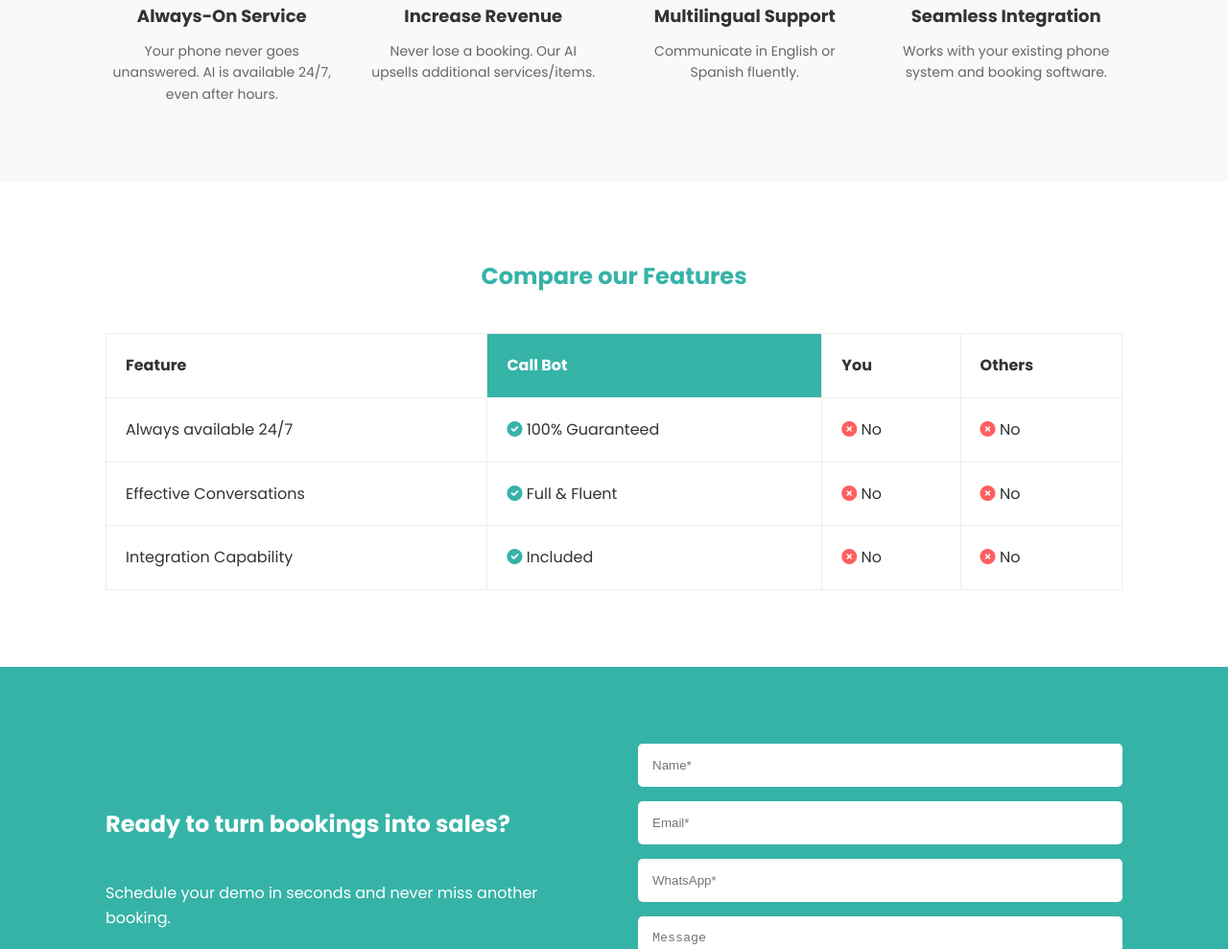
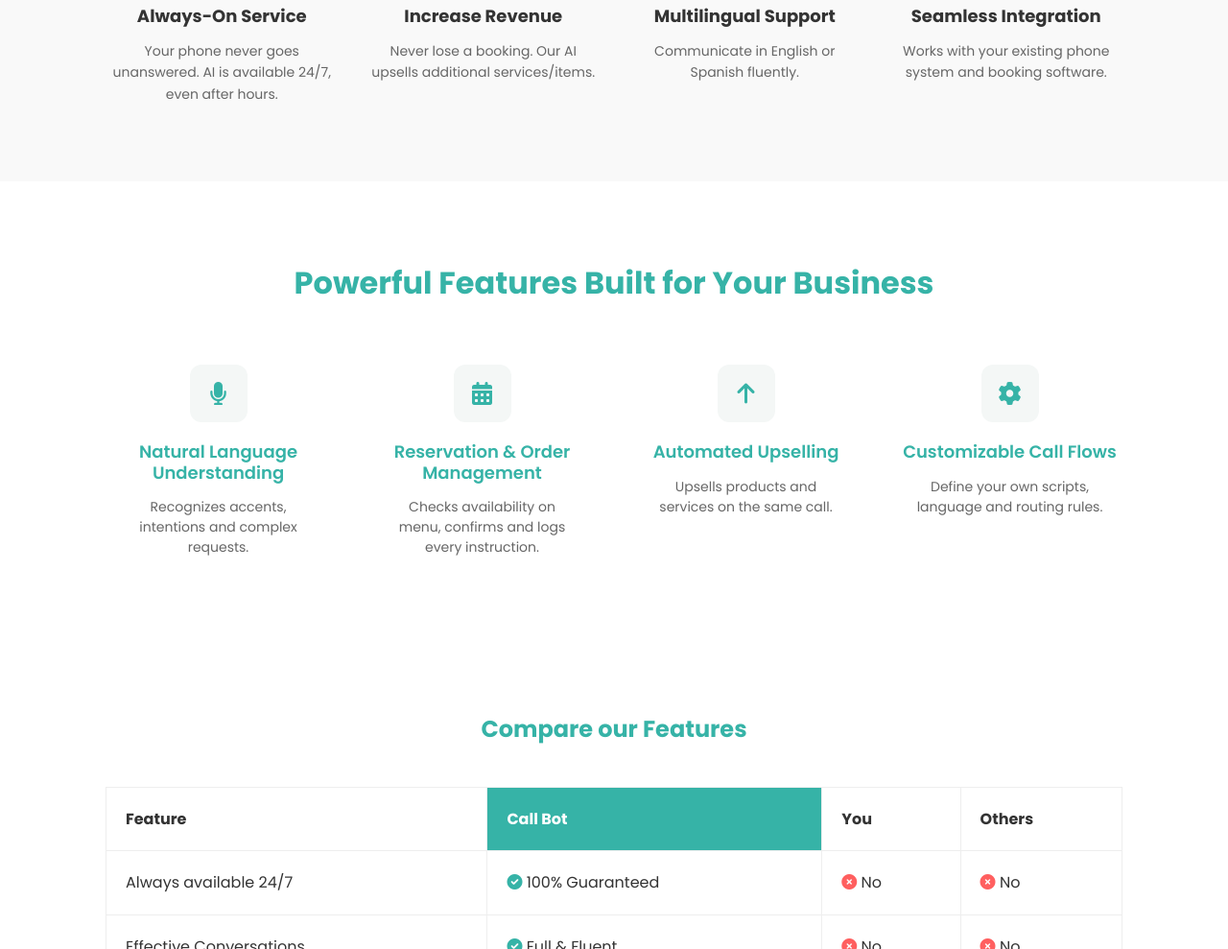
Before and after one commit to santy2401/pagina-websites, a plain HTML site: page callbot.html in a window 1280 px wide. Shown: the part 1329-2318 px from the top of the page at 96% size. Drawn offline with Linux system fonts and the light colour scheme.

Commit message:
Integracioin de FontAwesome

```diff
--- a/callbot.html
+++ b/callbot.html
@@ -72,6 +72,45 @@
             </div>
         </div>
     </section>
+    <section class="features-section">
+    <div class="container centered">
+        <h2 class="green-text section-title">Powerful Features Built for Your Business</h2>
+
+        <div class="features-grid">
+            <div class="feature-item">
+                <div class="icon-box">
+                    <i class="fa-solid fa-microphone"></i>
+                </div>
+                <h4>Natural Language Understanding</h4>
+                <p>Recognizes accents, intentions and complex requests.</p>
+            </div>
+
+            <div class="feature-item">
+                <div class="icon-box">
+                    <i class="fa-solid fa-calendar-days"></i>
+                </div>
+                <h4>Reservation & Order Management</h4>
+                <p>Checks availability on menu, confirms and logs every instruction.</p>
+            </div>
+
+            <div class="feature-item">
+                <div class="icon-box">
+                    <i class="fa-solid fa-arrow-up"></i>
+                </div>
+                <h4>Automated Upselling</h4>
+                <p>Upsells products and services on the same call.</p>
+            </div>
+
+            <div class="feature-item">
+                <div class="icon-box">
+                    <i class="fa-solid fa-gear"></i>
+                </div>
+                <h4>Customizable Call Flows</h4>
+                <p>Define your own scripts, language and routing rules.</p>
+            </div>
+        </div>
+    </div>
+</section>
 
     <section class="comparison-section">
         <div class="container centered">
--- a/style.css
+++ b/style.css
@@ -490,3 +490,75 @@ body {
     .about-grid, .footer-grid { grid-template-columns: 1fr; text-align: center; }
     .about-logo { margin: 0 auto; }
 }
+/* --- FEATURES SECTION --- */
+.features-section {
+    padding: 80px 0;
+    background-color: #ffffff;
+}
+
+.section-title {
+    font-size: 32px;
+    margin-bottom: 60px;
+    font-weight: 700;
+}
+
+.features-grid {
+    display: grid;
+    grid-template-columns: repeat(auto-fit, minmax(220px, 1fr));
+    gap: 40px;
+    margin-top: 20px;
+}
+
+.feature-item {
+    display: flex;
+    flex-direction: column;
+    align-items: center;
+    text-align: center;
+}
+
+/* El cuadrito gris de fondo para el icono */
+.icon-box {
+    width: 60px;
+    height: 60px;
+    background-color: #f4f7f6; /* Gris muy claro azulado */
+    border-radius: 12px; /* Esquinas redondeadas */
+    display: flex;
+    justify-content: center;
+    align-items: center;
+    margin-bottom: 20px;
+    transition: transform 0.3s ease;
+}
+
+.feature-item:hover .icon-box {
+    transform: translateY(-5px); /* Efecto sutil al pasar el mouse */
+    background-color: #e9f2f1;
+}
+
+/* Estilo del icono de FontAwesome */
+.icon-box i {
+    color: var(--primary-green);
+    font-size: 24px;
+}
+
+.feature-item h4 {
+    font-size: 18px;
+    color: var(--primary-green);
+    margin-bottom: 15px;
+    font-weight: 600;
+    line-height: 1.2;
+}
+
+.feature-item p {
+    font-size: 14px;
+    color: #666;
+    line-height: 1.5;
+    max-width: 200px;
+}
+
+/* Ajuste para móviles */
+@media (max-width: 768px) {
+    .features-grid {
+        grid-template-columns: 1fr;
+        gap: 50px;
+    }
+}
```
Also changed, not shown: index.html (+1 -0 lines).
